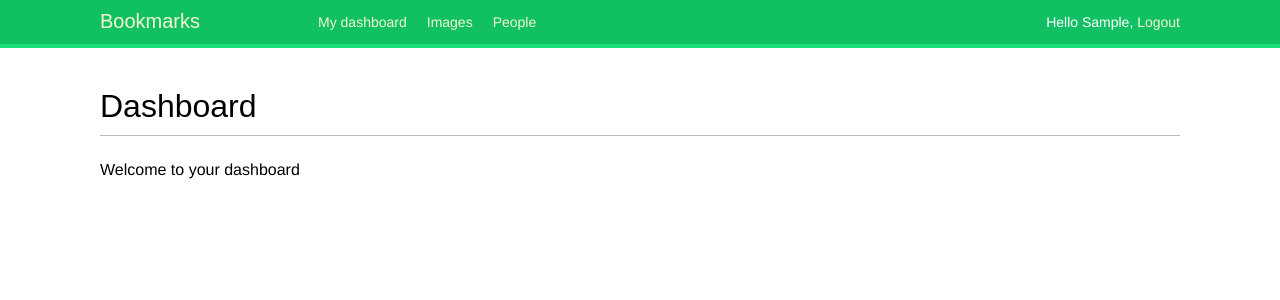
After one commit to Kitayeu/bookmarks, a Django app: page /account/ in a window 1280 px wide. The commit adds this page. Shown: the top 300 px of the page. Run offline with Django 4.2, Linux system fonts and the light colour scheme; the visitor is signed in with stand-in values (Sample User, id 1); some web fonts are replaced.

Commit message:
Added 'dashboard' template
Changed 'base' to work with Django authentication

```diff
--- /dev/null
+++ b/templates/account/dashboard.html
@@ -0,0 +1,8 @@
+{% extends 'base.html' %}
+
+{% block title %}Dashboard{% endblock title %}
+
+{% block content %}
+    <h1>Dashboard</h1>
+    <p>Welcome to your dashboard</p>
+{% endblock content %}
--- a/templates/base.html
+++ b/templates/base.html
@@ -2,7 +2,6 @@
 
 <!DOCTYPE html>
 <html>
-
 <head>
     <meta charset="UTF-8">
     <title>{% block title %}{% endblock title %}</title>
@@ -12,6 +11,30 @@
 <body>
     <div id="header">
         <span class="logo">Bookmarks</span>
+        {% if request.user.is_authenticated %}
+            <ul class="menu">
+                <li {% if section == 'dashboard' %}class="selected"{% endif %}>
+                    <a href="{% url 'dashboard' %}">My dashboard</a>
+                </li>
+
+                <li {% if section == 'images' %}class="selected"{% endif %}>
+                    <a href="#">Images</a>
+                </li>
+
+                <li {% if section == 'people' %}class="selected"{% endif %}>
+                    <a href="#">People</a>
+                </li>
+            </ul>
+        {% endif %}
+
+        <span class="user">
+            {% if request.user.is_authenticated %}
+                Hello {{ request.user.first_name }},
+                <a href="{% url 'logout' %}">Logout</a>
+            {% else %}
+                <a href="{% url 'login' %}">Log-in</a>
+            {% endif %}
+        </span>
     </div>
 
     <div id="content">
```
